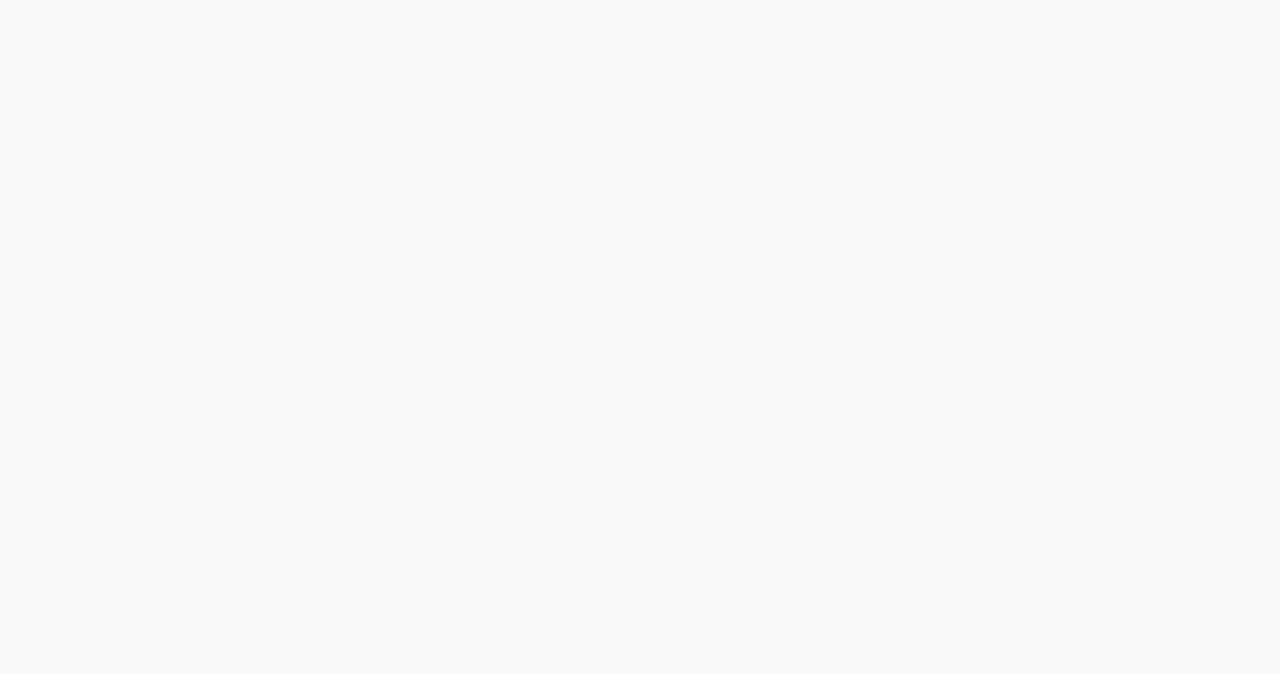
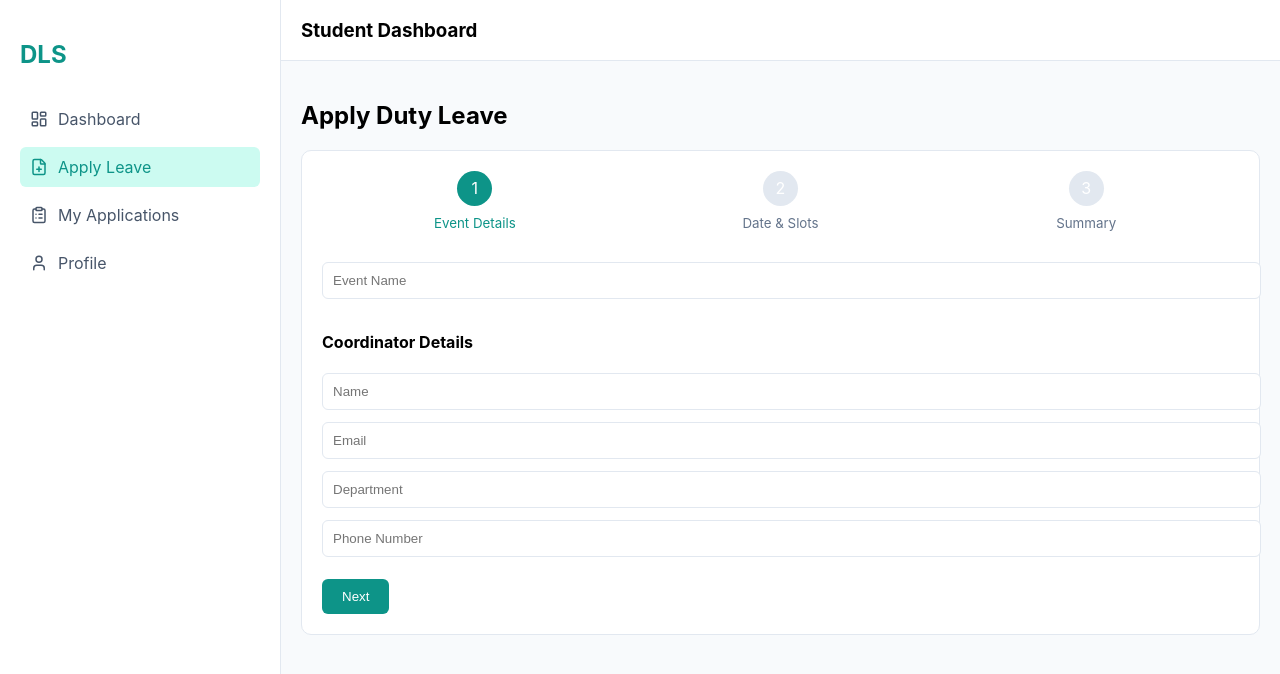
Before and after one commit to meha7hak/DLS, a React (Vite) app: page /student/apply in a window 1280 px wide. Before the commit this address had no page. Shown: the top 674 px of the page. Built offline with nearby package versions, Linux system fonts and the light colour scheme.

Commit message:
fix apply leave

```diff
--- /dev/null
+++ b/src/components/Stepper.jsx
@@ -0,0 +1,38 @@
+function Stepper({ step }) {
+    const steps = ["Event Details", "Date & Slots", "Summary"];
+
+    return (
+      <div style={{
+        display: "flex",
+        justifyContent: "space-between",
+        marginBottom: "30px"
+      }}>
+        {steps.map((label, index) => (
+          <div key={index} style={{ textAlign: "center", flex: 1 }}>
+
+            <div style={{
+              margin: "auto",
+              width: "35px",
+              height: "35px",
+              borderRadius: "50%",
+              background: step >= index ? "#0D9488" : "#E2E8F0",
+              color: "#fff",
+              display: "flex",
+              alignItems: "center",
+              justifyContent: "center",
+              marginBottom: "6px"
+            }}>
+              {index + 1}
+            </div>
+
+            <small style={{ color: step >= index ? "#0D9488" : "#64748B" }}>
+              {label}
+            </small>
+
+          </div>
+        ))}
+      </div>
+    );
+  }
+
+  export default Stepper;
--- a/src/pages/student/ApplyLeave.jsx
+++ b/src/pages/student/ApplyLeave.jsx
@@ -0,0 +1,127 @@
+import { useState } from "react";
+import Stepper from "../../components/Stepper";
+
+function ApplyLeave() {
+
+  const [step, setStep] = useState(0);
+  const [slots, setSlots] = useState([]);
+
+  const toggleSlot = (slot) => {
+    setSlots(prev =>
+      prev.includes(slot)
+        ? prev.filter(s => s !== slot)
+        : [...prev, slot]
+    );
+  };
+
+  return (
+    <div>
+
+      <h2 style={{ marginBottom: "20px" }}>Apply Duty Leave</h2>
+
+      <div style={{
+        background: "#fff",
+        padding: "20px",
+        borderRadius: "10px",
+        border: "1px solid #E2E8F0"
+      }}>
+
+        <Stepper step={step} />
+
+        {/* STEP 1 */}
+        {step === 0 && (
+          <div>
+
+            <input placeholder="Event Name" style={inputStyle} />
+
+            <h4>Coordinator Details</h4>
+
+            <input placeholder="Name" style={inputStyle} />
+            <input placeholder="Email" style={inputStyle} />
+            <input placeholder="Department" style={inputStyle} />
+            <input placeholder="Phone Number" style={inputStyle} />
+
+            <button style={btnStyle} onClick={() => setStep(1)}>
+              Next
+            </button>
+
+          </div>
+        )}
+
+        {/* STEP 2 */}
+        {step === 1 && (
+          <div>
+
+            <input type="date" style={inputStyle} />
+
+            <h4>Select Slots</h4>
+
+            <div style={{ display: "flex", gap: "10px", flexWrap: "wrap" }}>
+              {[1,2,3,4,5,6,7].map(slot => (
+                <label key={slot} style={slotBox(slots.includes(slot))}>
+                  <input
+                    type="checkbox"
+                    onChange={() => toggleSlot(slot)}
+                  />
+                  Slot {slot}
+                </label>
+              ))}
+            </div>
+
+            <p style={{ marginTop: "10px" }}>
+              Total Lectures: {slots.length}
+            </p>
+
+            <button style={btnStyle} onClick={() => setStep(2)}>
+              Next
+            </button>
+
+          </div>
+        )}
+
+        {/* STEP 3 */}
+        {step === 2 && (
+          <div>
+
+            <h3>Confirm Submission</h3>
+
+            <p>Total Selected Slots: {slots.length}</p>
+
+            <button style={btnStyle}>Submit</button>
+
+          </div>
+        )}
+
+      </div>
+
+    </div>
+  );
+}
+
+const inputStyle = {
+  width: "100%",
+  padding: "10px",
+  marginBottom: "12px",
+  border: "1px solid #E2E8F0",
+  borderRadius: "6px"
+};
+
+const btnStyle = {
+  marginTop: "10px",
+  padding: "10px 20px",
+  background: "#0D9488",
+  color: "#fff",
+  border: "none",
+  borderRadius: "6px",
+  cursor: "pointer"
+};
+
+const slotBox = (active) => ({
+  padding: "8px 12px",
+  borderRadius: "6px",
+  border: "1px solid #E2E8F0",
+  background: active ? "#CCFBF1" : "#fff",
+  cursor: "pointer"
+});
+
+export default ApplyLeave;
--- a/src/routes/AppRoutes.jsx
+++ b/src/routes/AppRoutes.jsx
@@ -2,14 +2,20 @@ import { BrowserRouter, Routes, Route } from "react-router-dom";
 
 import StudentLayout from "../layouts/StudentLayout";
 import Dashboard from "../pages/student/Dashboard";
+import ApplyLeave from "../pages/student/ApplyLeave";
 
 function AppRoutes() {
   return (
     <BrowserRouter>
       <Routes>
 
+        {/* TEST ROUTE */}
+        <Route path="/" element={<h1>HOME WORKING</h1>} />
+
+        {/* STUDENT ROUTES */}
         <Route path="/student" element={<StudentLayout />}>
           <Route path="dashboard" element={<Dashboard />} />
+          <Route path="apply" element={<ApplyLeave />} />
         </Route>
 
       </Routes>
```
